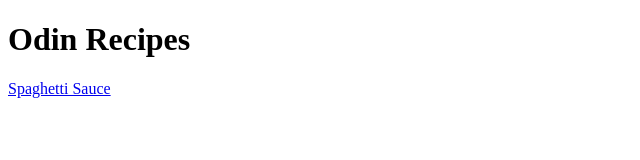
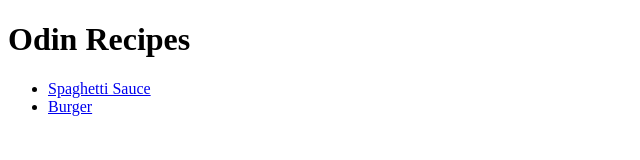
Before and after one commit to milayacharlie001/odin-recipes, a plain HTML site: page index.html in a window 1280 px wide. Shown: the whole page, without its empty margins (0-640 px from the left). Drawn offline with Linux system fonts and the light colour scheme.

Commit message:
Add spaghetti and burger recipe in a list

```diff
--- a/index.html
+++ b/index.html
@@ -6,6 +6,9 @@
     </head>
     <body>
         <h1>Odin Recipes</h1>
-        <a href="./recipes/spaghetti.html">Spaghetti Sauce</a>
+        <ul>
+            <li><a href="./recipes/spaghetti.html">Spaghetti Sauce</a></li>
+            <li><a href="./recipes/burger.html">Burger</a></li>
+        </ul>
     </body>
 </html>
```
